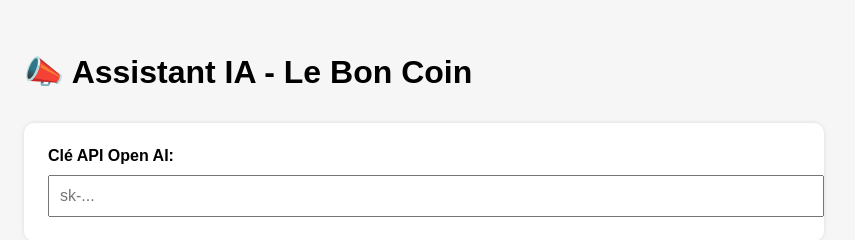
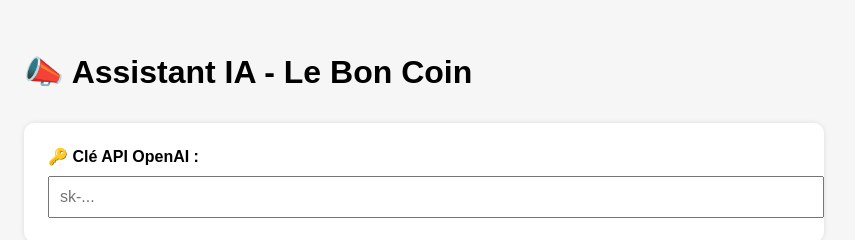
Before and after one commit to Jess00116/ia-leboncoin1, a plain HTML site: page Index.html in a window 1280 px wide. Shown: the top 240 px of the page, 216-1071 px from the left. Drawn offline with Linux system fonts and the light colour scheme.

Commit message:
Update Index.html

```diff
--- a/Index.html
+++ b/Index.html
@@ -17,7 +17,7 @@
   <h1>📣 Assistant IA - Le Bon Coin</h1>
 
   <div class="section">
-    <label for="apiKey"> Clé API Open AI:</label>
+    <label for="apiKey">🔑 Clé API OpenAI :</label>
     <input type="password" id="apiKey" placeholder="sk-..." />
   </div>
 
```
